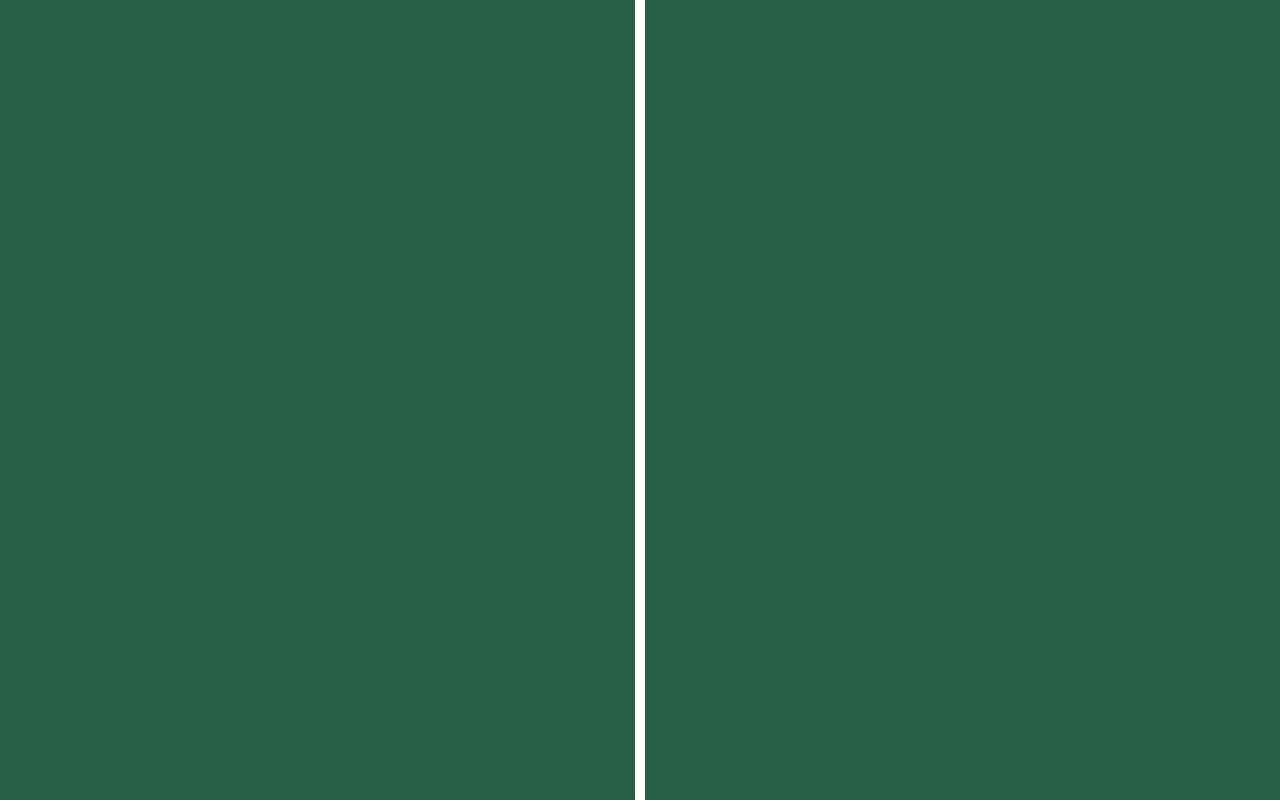
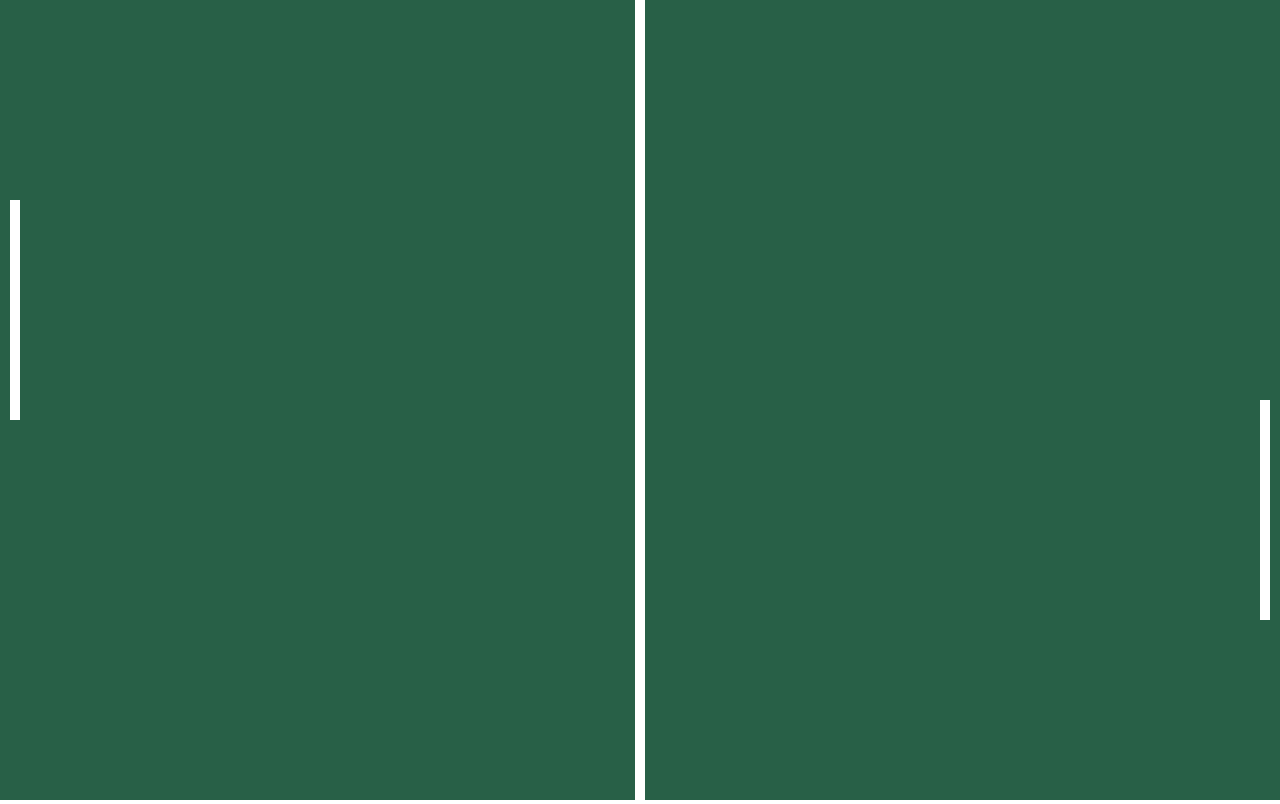
Before and after one commit to ooguuiholiv/Ping-Pong-game, a plain HTML site: page index.html in a window 1280 px wide. Drawn offline with Linux system fonts and the light colour scheme.

Commit message:
:sparkles: => feat: Drawing the rackets - Ping-Pong game

```diff
--- a/index.html
+++ b/index.html
@@ -26,16 +26,28 @@
       }
 
       function draw() {
+        // desenha o campo
         canvasCtx.fillStyle = "#286047";
         canvasCtx.fillRect(0, 0, window.innerWidth, window.innerHeight);
 
+        // desenha a linha central
         canvasCtx.fillStyle = "#ffffff";
         const x = window.innerWidth / 2 - lineWidth / 2;
         const y = 0;
         const w = lineWidth;
         const h = window.innerHeight;
+        canvasCtx.fillRect(x, y, w, h);
 
-        canvasCtx.fillRect(x, y, w, h);
+        // desenha a raquete esquerda (usuário)
+        canvasCtx.fillRect(10, 200, lineWidth, 220);
+
+        // desenha a raquete direita (maquina)
+        canvasCtx.fillRect(
+          window.innerWidth - lineWidth - 10,
+          400,
+          lineWidth,
+          220
+        );
       }
       setup();
       draw();
```
